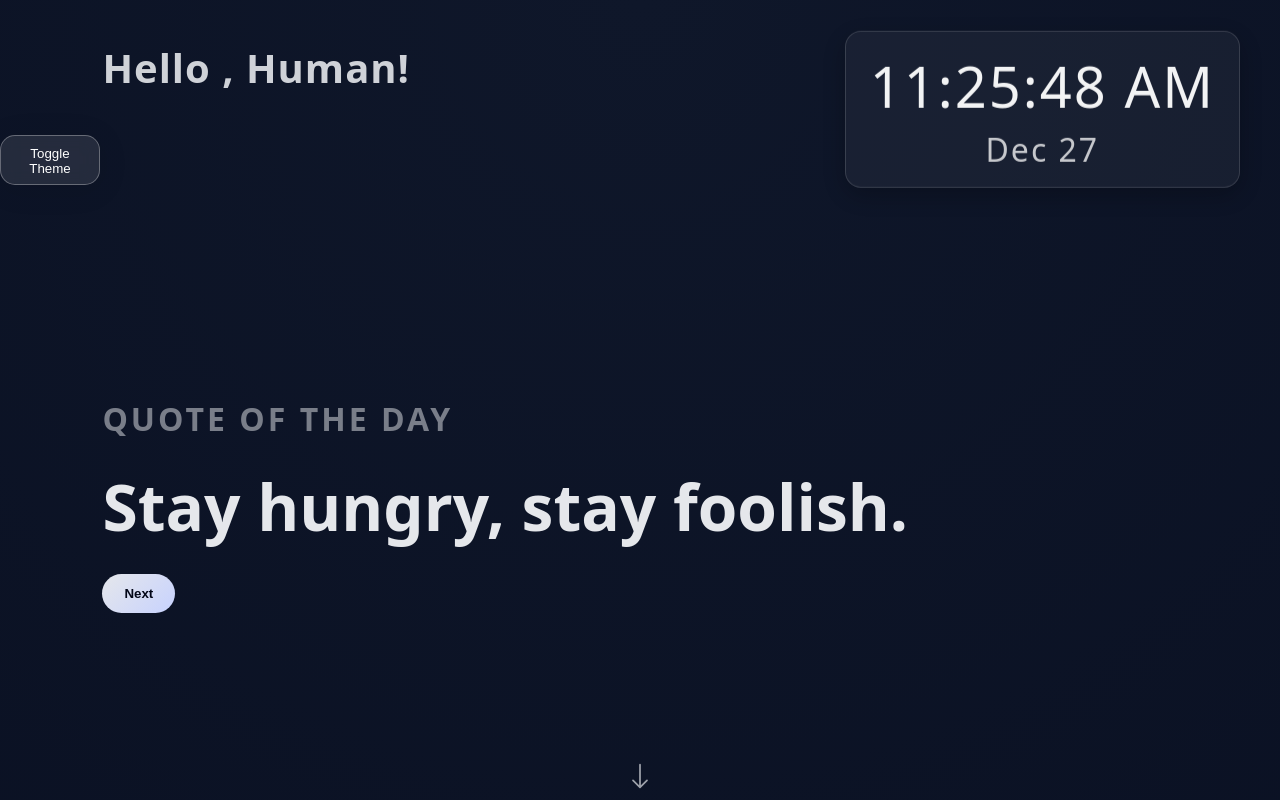
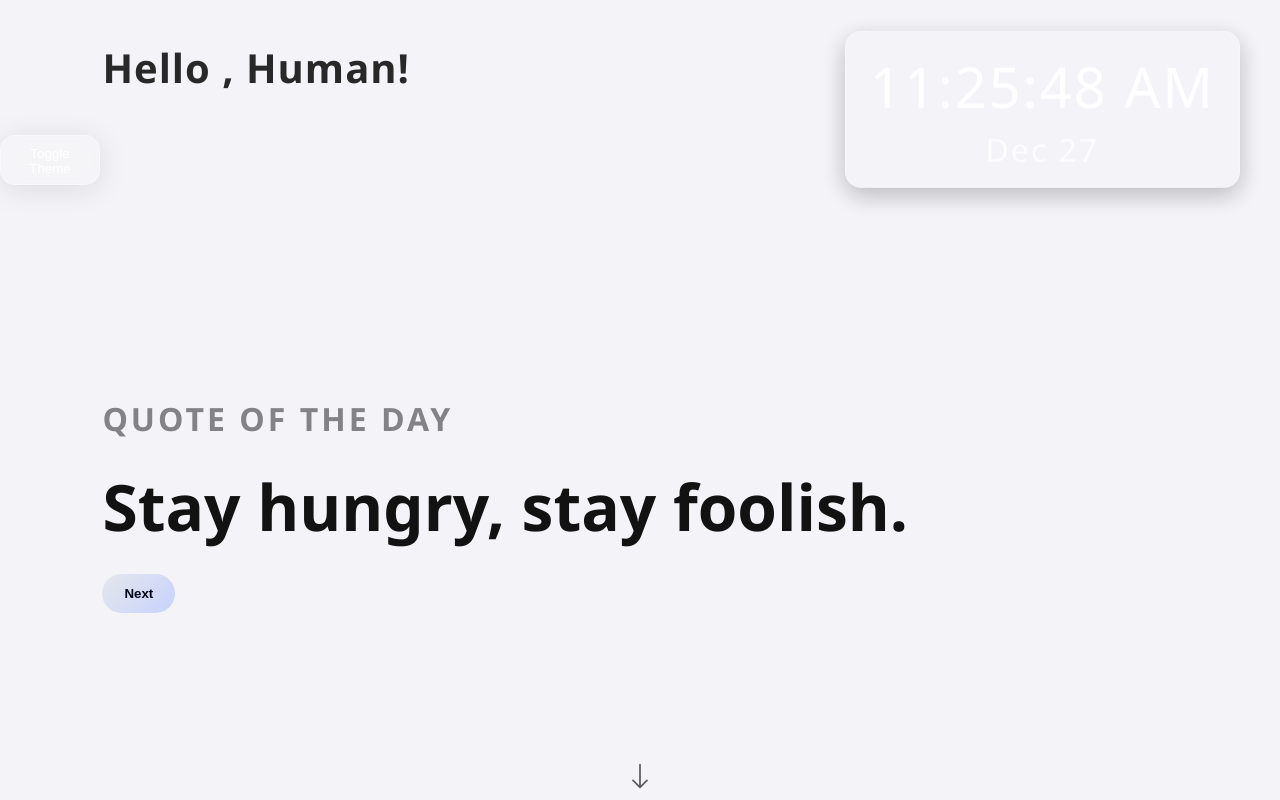
Before and after one commit to DjukicAleksej/productivityboard, a plain HTML site: page index.html in a window 1280 px wide. Both pictures are taken after a click on the button "Toggle Theme". Shown: the top 800 px of the page. Drawn offline with Linux system fonts and the light colour scheme.

Commit message:
Implemented the theme toggle nicely

```diff
--- a/script.js
+++ b/script.js
@@ -84,6 +84,13 @@ function updateGoalStatus(status){
 function sd(){
     sdadsd;
 }
+const themeToggleBtn = document.getElementById("themeToggleBtn");
+let currentTheme = localStorage.getItem("theme") || "dark";
+document.body.classList.toggle("light", currentTheme==="light");
+themeToggleBtn.addEventListener("click", () => {
+    const isLight = document.body.classList.toggle("light");
+    localStorage.setItem("theme",isLight ? "light" : "dark");
+});
 const completeGoalBtn = document.getElementById("completeGoalBtn");
 
 completeGoalBtn.addEventListener("click", () => {
--- a/style.css
+++ b/style.css
@@ -39,13 +39,7 @@ html {
     scroll-behavior: smooth;
 }
 
-body{
-    font-family: system-ui, -apple-system, BlinkMacSystemFont, 'Segoe UI', sans-serif;
 
-    background: radial-gradient(circle at top, #0f172a, #020617);
-    color: #e5e7eb;
-    overflow-x: hidden;
-}
 .page {
     min-height: 100vh;
     display: flex;
```
